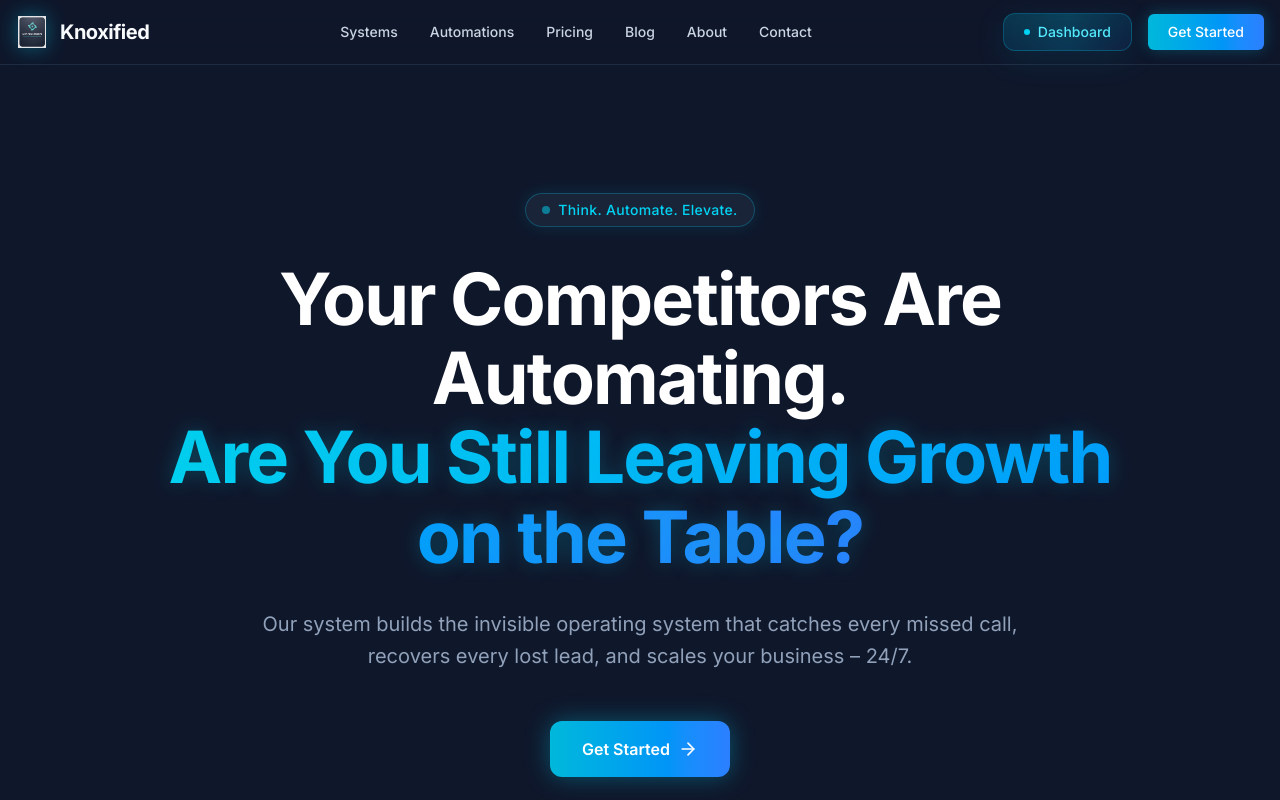
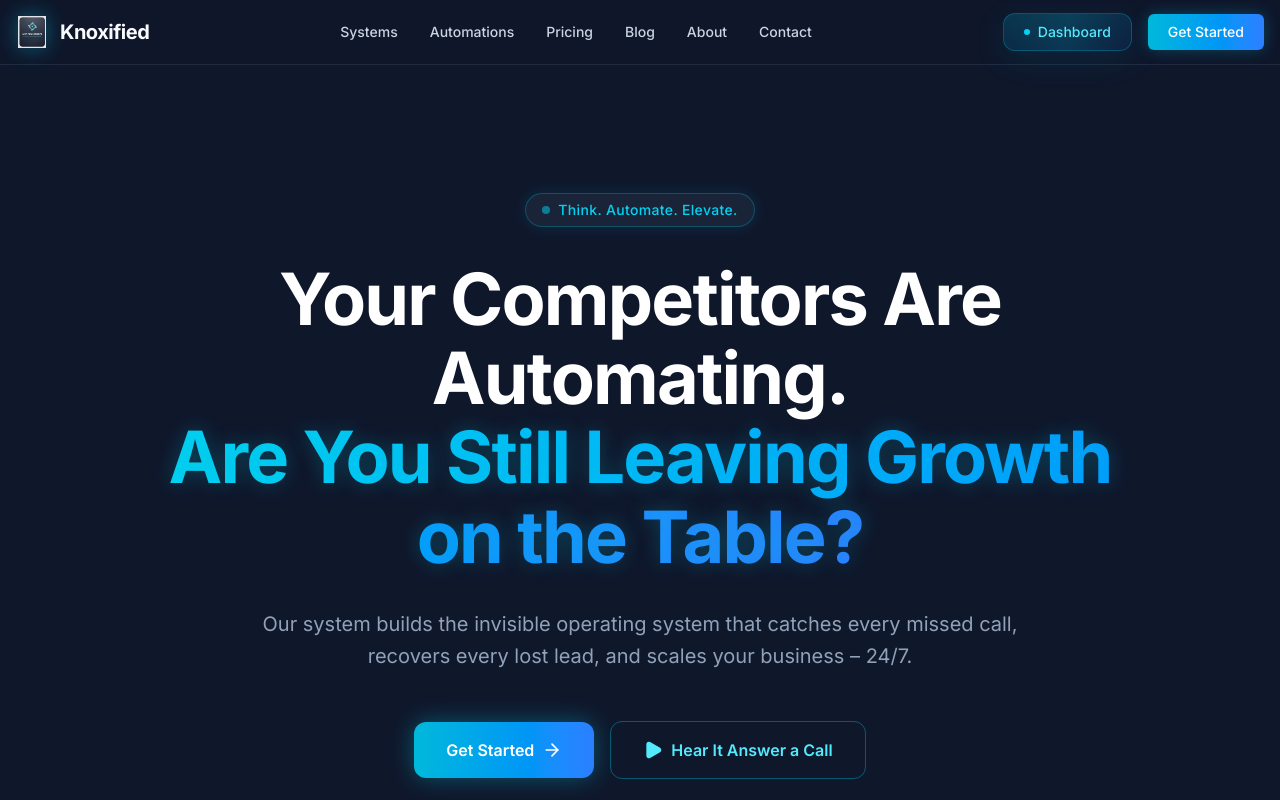
Before and after one commit to knoxified/knoxified-saas, a Next.js app: page / in a window 1280 px wide. Shown: the top 800 px of the page. Built offline with nearby package versions, Linux system fonts and the light colour scheme.

Commit message:
Add low-commitment 'hear it answer a call' hero CTA -- gives visitors a zero-friction way to activate before the trial ask

```diff
--- a/app/page.tsx
+++ b/app/page.tsx
@@ -1,10 +1,10 @@
 'use client';
 
-import { useState, useEffect } from 'react';
+import { useState, useEffect, useRef } from 'react';
 import Link from 'next/link';
 import Image from 'next/image';
 import { motion, AnimatePresence } from 'motion/react';
-import { PhoneOff, Bot, Clock, TrendingUp, CheckCircle2, ChevronRight, MessageSquare, Zap, XCircle, ArrowRight, Activity, CalendarDays, Inbox, Building, ShieldCheck, Globe, Star } from 'lucide-react';
+import { PhoneOff, Bot, Clock, TrendingUp, CheckCircle2, ChevronRight, MessageSquare, Zap, XCircle, ArrowRight, Activity, CalendarDays, Inbox, Building, ShieldCheck, Globe, Star, Play, Pause } from 'lucide-react';
 
 const testimonials = [
   {
@@ -68,6 +68,21 @@ export default function HomePage() {
   const [hasDismissedModal, setHasDismissedModal] = useState(false);
   const [activeTestimonial, setActiveTestimonial] = useState(0);
   const [autoScroll, setAutoScroll] = useState(true);
+  const [isHeroSamplePlaying, setIsHeroSamplePlaying] = useState(false);
+  const heroAudioRef = useRef<HTMLAudioElement | null>(null);
+
+  const toggleHeroSample = () => {
+    const audio = heroAudioRef.current;
+    if (!audio) return;
+    if (isHeroSamplePlaying) {
+      audio.pause();
+      setIsHeroSamplePlaying(false);
+    } else {
+      audio.currentTime = 0;
+      audio.play().catch(() => {});
+      setIsHeroSamplePlaying(true);
+    }
+  };
 
   useEffect(() => {
     let interval: NodeJS.Timeout;
@@ -204,6 +219,19 @@ export default function HomePage() {
             >
               Get Started <ArrowRight className="w-5 h-5" />
             </Link>
+            <audio
+              ref={heroAudioRef}
+              src="/audio/home-care.mp3"
+              preload="none"
+              onEnded={() => setIsHeroSamplePlaying(false)}
+            />
+            <button
+              onClick={toggleHeroSample}
+              className="w-full sm:w-auto px-8 py-4 bg-transparent border border-cyan-500/40 hover:border-cyan-400 text-cyan-300 hover:text-cyan-200 font-semibold rounded-xl transition-all flex items-center justify-center gap-2"
+            >
+              {isHeroSamplePlaying ? <Pause className="w-5 h-5 fill-current" /> : <Play className="w-5 h-5 fill-current" />}
+              Hear It Answer a Call
+            </button>
           </motion.div>
         </div>
       </section>
```
Also changed, not shown: 1 other file (tests, documents, lock files or other folders).
